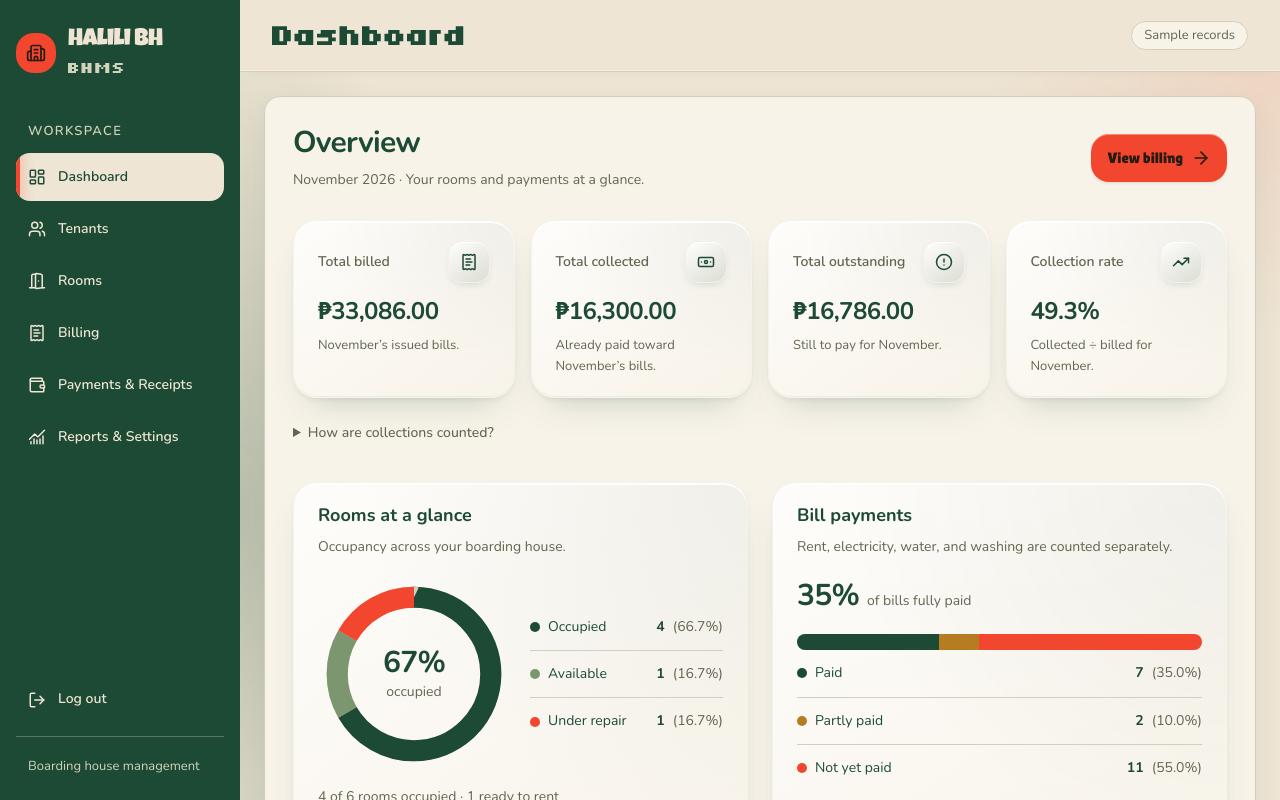
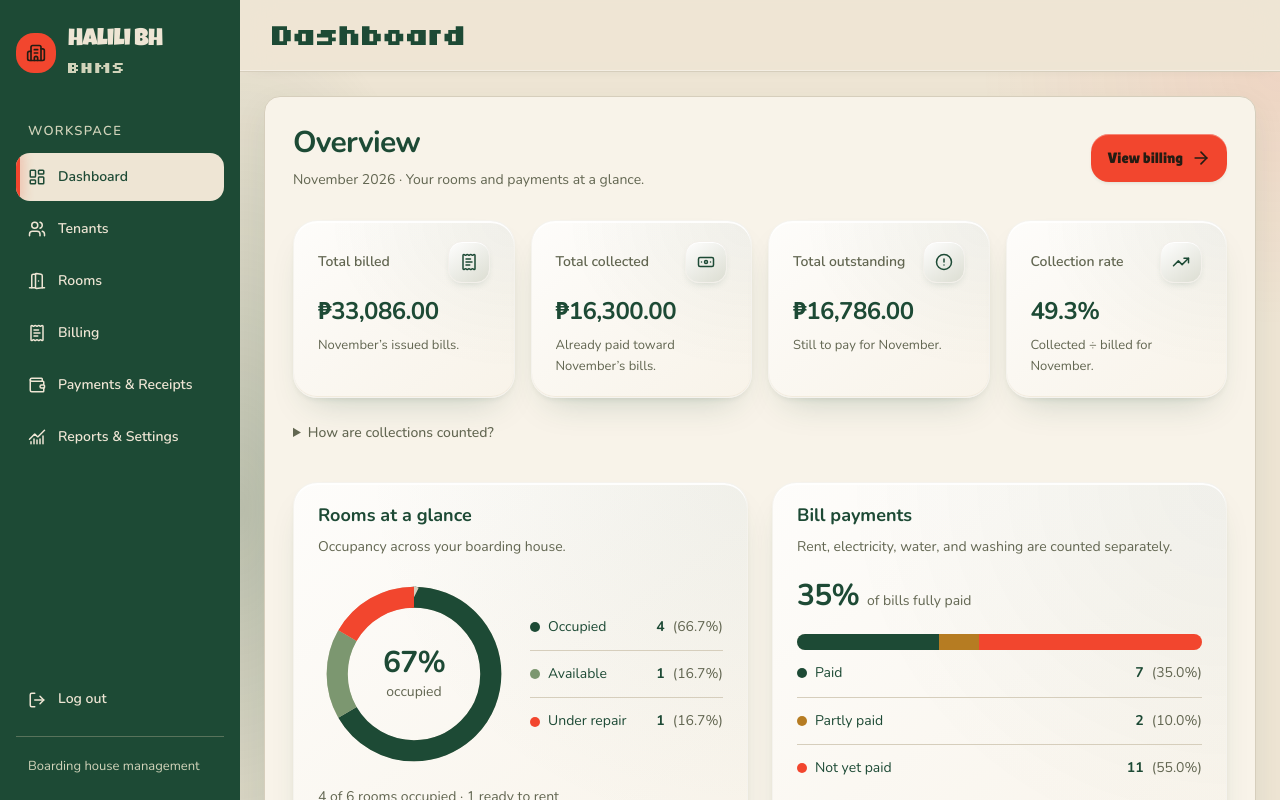
Before and after one commit to Lang-Shin/BH-Management-System, a React (Vite) app: page /dashboard in a window 1280 px wide. Shown: the top 800 px of the page. Built offline with nearby package versions, Linux system fonts and the light colour scheme.

Commit message:
feat(ui): removed sample records pill

```diff
--- a/src/components/layout/admin-shell.tsx
+++ b/src/components/layout/admin-shell.tsx
@@ -52,7 +52,6 @@ export function AdminShell() {
           <Sheet open={menuOpen} onOpenChange={setMenuOpen}><SheetTrigger asChild><Button variant="outline" size="icon" className="lg:hidden" aria-label="Open menu"><Menu /></Button></SheetTrigger><SheetContent side="left" className="sidebar-surface w-72 max-w-[90vw] gap-0 overflow-y-auto p-0"><SheetHeader className="sr-only"><SheetTitle>Main menu</SheetTitle><SheetDescription>Choose Dashboard, Tenants, Rooms, Billing, Payments, or Reports and Settings.</SheetDescription></SheetHeader><SidebarContent onNavigate={() => setMenuOpen(false)} onLogout={event => { logoutTrigger.current = event.currentTarget; setMenuOpen(false); setLogoutOpen(true) }} /></SheetContent></Sheet>
           <div className="min-w-0"><p className="brand-name text-[1rem] text-muted-foreground lg:hidden">Halili BH</p><AnimatedPageTitle key={location.pathname} text={active?.label ?? 'Page not found'} /></div>
         </div>
-        <p className="hidden shrink-0 rounded-full border bg-card px-3 py-1 text-xs text-muted-foreground sm:block">Sample records</p>
       </header>
       <div className="bhms-ambient-glow">
       <main id="main-content" ref={mainRef} tabIndex={-1} className="min-h-[calc(100dvh-5.5rem)] min-w-0 rounded-2xl border bg-card p-4 outline-none sm:p-6 lg:p-7">
```
